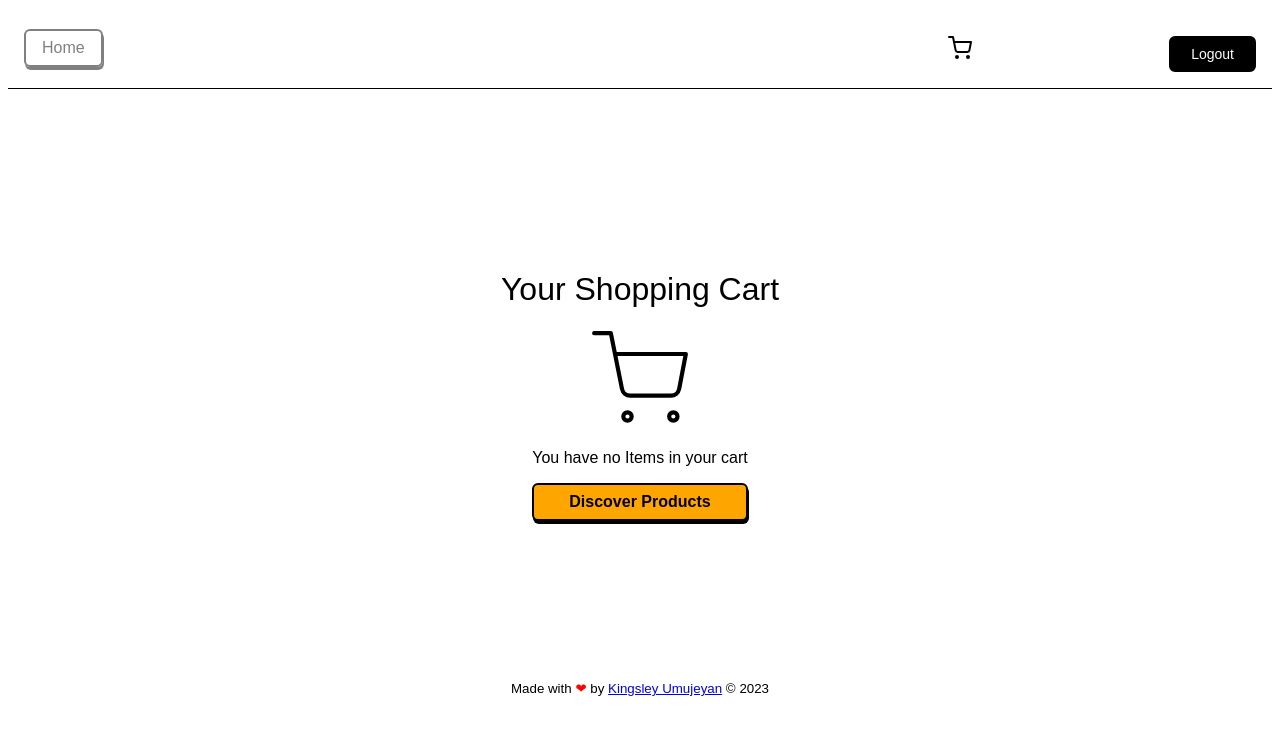
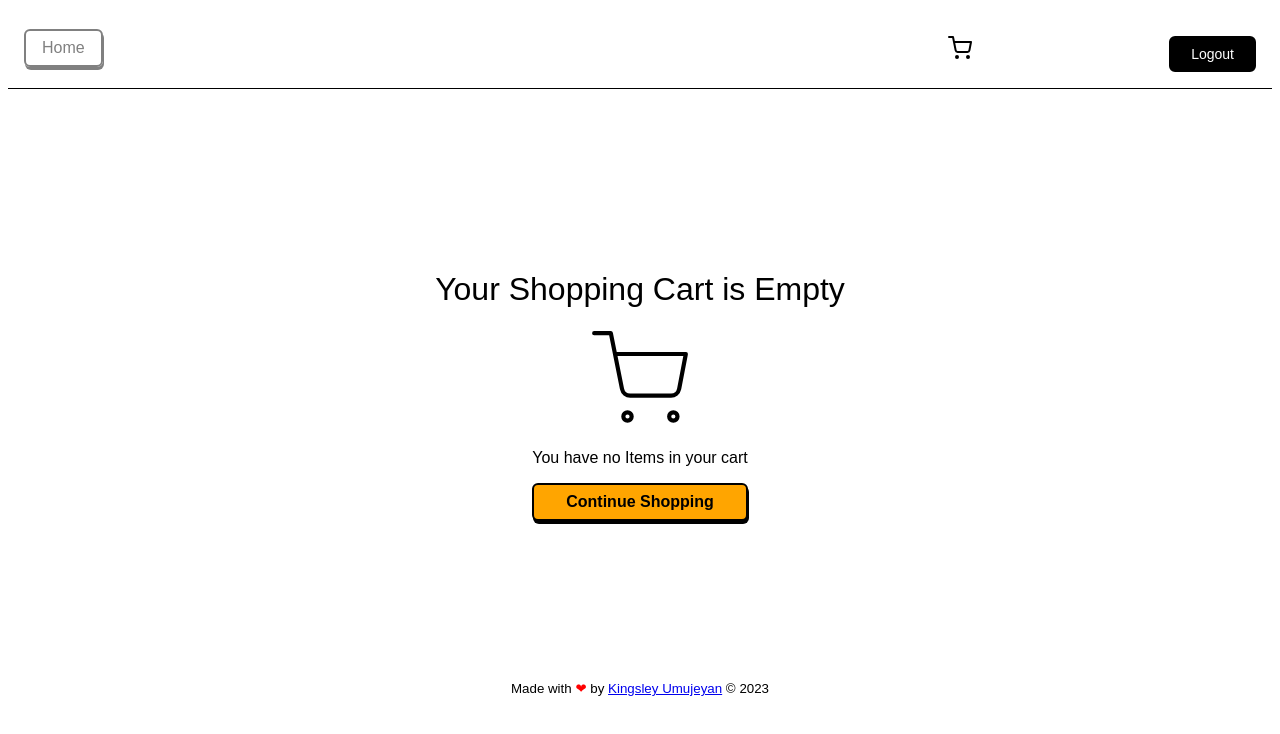
Before and after one commit to kuicpet/fake_authentication, a Vue app: page /cart in a window 1280 px wide. Shown: the top 734 px of the page. Built offline with nearby package versions, Linux system fonts and the light colour scheme; sample sign-in values are in the browser's storage.

Commit message:
ft--updated cart view

```diff
--- a/src/views/Cart.vue
+++ b/src/views/Cart.vue
@@ -1,12 +1,12 @@
 <template>
     <div class="container">
-        <h1>Your Shopping Cart {{ cartTotalItems ? `(${cartTotalItems})` : '' }}</h1>
+        <h1>Your Shopping Cart {{ cartTotalItems ? `(${cartTotalItems})` : 'is Empty' }}</h1>
         <div v-if="cartTotal === 0" class="empty">
             <span class="cart">
                 <svg xmlns="http://www.w3.org/2000/svg" width="100" height="100" viewBox="0 0 24 24" fill="none" stroke="currentColor" stroke-width="1" stroke-linecap="round" stroke-linejoin="round" class="feather feather-shopping-cart"><circle cx="9" cy="21" r="1"></circle><circle cx="20" cy="21" r="1"></circle><path d="M1 1h4l2.68 13.39a2 2 0 0 0 2 1.61h9.72a2 2 0 0 0 2-1.61L23 6H6"></path></svg>
             </span>
             <p class="noItems">You have no Items in your cart</p>
-            <button @click="() => $router.push('/products')">Discover Products</button>
+            <button @click="() => $router.push('/products')">Continue Shopping</button>
         </div>
         <div v-else class="table">
             <table>
```
